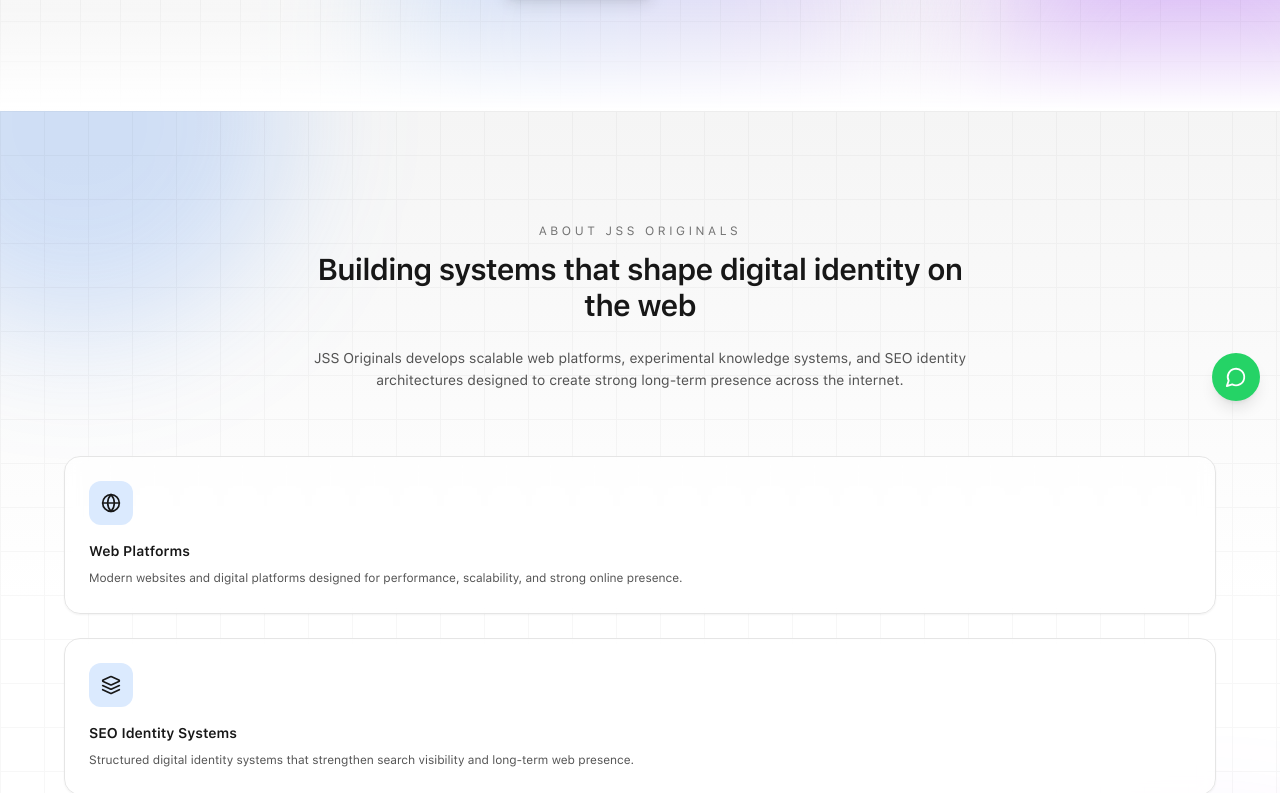
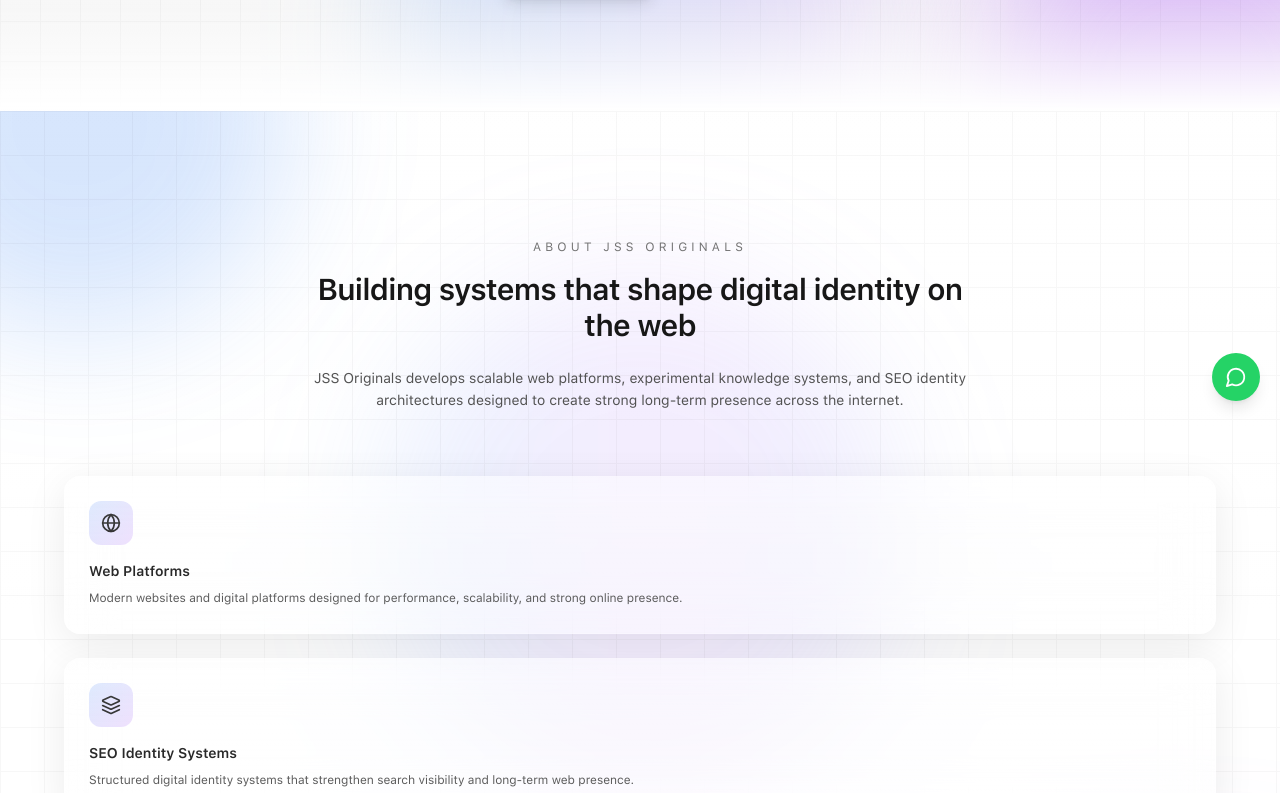
Before and after one commit to jitendra-math/Agency-Website, a Next.js app: page / in a window 1280 px wide. Shown: the part 379-1172 px from the top of the page. Built offline with nearby package versions, Linux system fonts and the light colour scheme.

Commit message:
Update AboutPreview.js

```diff
--- a/src/components/sections/AboutPreview.js
+++ b/src/components/sections/AboutPreview.js
@@ -32,24 +32,24 @@ export default function AboutPreview() {
     <section
       className="
       relative isolate overflow-hidden
-      px-4 py-28
+      px-4 pt-32 pb-28
       bg-gradient-to-b
-      from-neutral-100
+      from-transparent
       via-white
       to-white
-      dark:from-neutral-950
       dark:via-neutral-950
       dark:to-neutral-950
     "
     >
 
-      {/* ========================= */}
-      {/* Mesh Glow Continuation */}
-      {/* ========================= */}
+      {/* ===== Top transition blend (Hero → About) ===== */}
+
+      <div className="absolute top-0 left-0 right-0 h-40 bg-gradient-to-b from-transparent to-white dark:to-neutral-950 pointer-events-none" />
+
+      {/* ===== Ambient mesh glow ===== */}
 
       <div className="absolute inset-0 pointer-events-none">
 
-        {/* blue mesh */}
         <motion.div
           animate={{ x:[0,30,0], y:[0,-40,0] }}
           transition={{ duration:14, repeat:Infinity }}
@@ -62,7 +62,6 @@ export default function AboutPreview() {
         "
         />
 
-        {/* purple mesh */}
         <motion.div
           animate={{ x:[0,-20,0], y:[0,40,0] }}
           transition={{ duration:18, repeat:Infinity }}
@@ -75,11 +74,25 @@ export default function AboutPreview() {
         "
         />
 
+        {/* center ambient glow */}
+
+        <div
+          className="
+          absolute left-1/2 top-40
+          -translate-x-1/2
+          w-[520px] h-[520px]
+          rounded-full
+          bg-gradient-to-r
+          from-blue-400/15
+          via-purple-400/15
+          to-indigo-400/15
+          blur-3xl
+        "
+        />
+
       </div>
 
-      {/* ========================= */}
-      {/* Subtle grid depth */}
-      {/* ========================= */}
+      {/* ===== subtle grid depth ===== */}
 
       <div
         className="
@@ -90,23 +103,21 @@ export default function AboutPreview() {
       "
       />
 
-      {/* ========================= */}
-      {/* Content */}
-      {/* ========================= */}
+      {/* ===== Content ===== */}
 
       <div className="relative z-10 mx-auto max-w-6xl">
 
         {/* Brand intro */}
 
         <motion.div
-          initial={{ opacity:0, y:28 }}
+          initial={{ opacity:0, y:30 }}
           whileInView={{ opacity:1, y:0 }}
           transition={{ duration:.8 }}
           viewport={{ once:true }}
           className="text-center max-w-2xl mx-auto"
         >
 
-          <p className="text-xs uppercase tracking-[0.3em] text-neutral-500 mb-3">
+          <p className="text-xs uppercase tracking-[0.35em] text-neutral-500 mb-4">
             About JSS Originals
           </p>
 
@@ -136,9 +147,7 @@ export default function AboutPreview() {
 
         </motion.div>
 
-        {/* ========================= */}
-        {/* Feature cards */}
-        {/* ========================= */}
+        {/* ===== Glass feature cards ===== */}
 
         <div className="mt-16 grid gap-6">
 
@@ -157,24 +166,33 @@ export default function AboutPreview() {
                 className="
                 relative
                 rounded-2xl
-                border border-neutral-200
-                dark:border-neutral-800
-                bg-white/70
-                dark:bg-neutral-900/70
-                backdrop-blur
+                border border-white/20
+                dark:border-white/10
+                bg-white/40
+                dark:bg-white/5
+                backdrop-blur-xl
                 p-6
-                shadow-sm
+                shadow-[0_10px_40px_rgba(0,0,0,0.08)]
+                transition-all duration-300
+                hover:-translate-y-1
+                hover:shadow-[0_16px_60px_rgba(0,0,0,0.12)]
               "
               >
+
+                {/* glass highlight */}
+
+                <div className="absolute inset-0 rounded-2xl bg-gradient-to-b from-white/20 to-transparent pointer-events-none" />
+
+                {/* icon */}
 
                 <div
                   className="
                   mb-4
-                  flex h-11 w-11
-                  items-center justify-center
+                  flex h-11 w-11 items-center justify-center
                   rounded-xl
-                  bg-blue-100
-                  dark:bg-blue-900/40
+                  bg-gradient-to-br
+                  from-blue-500/20
+                  to-purple-500/20
                 "
                 >
                   <Icon size={20}/>
@@ -210,9 +228,7 @@ export default function AboutPreview() {
 
       </div>
 
-      {/* ========================= */}
-      {/* Bottom fade */}
-      {/* ========================= */}
+      {/* ===== bottom fade ===== */}
 
       <div
         className="
```
